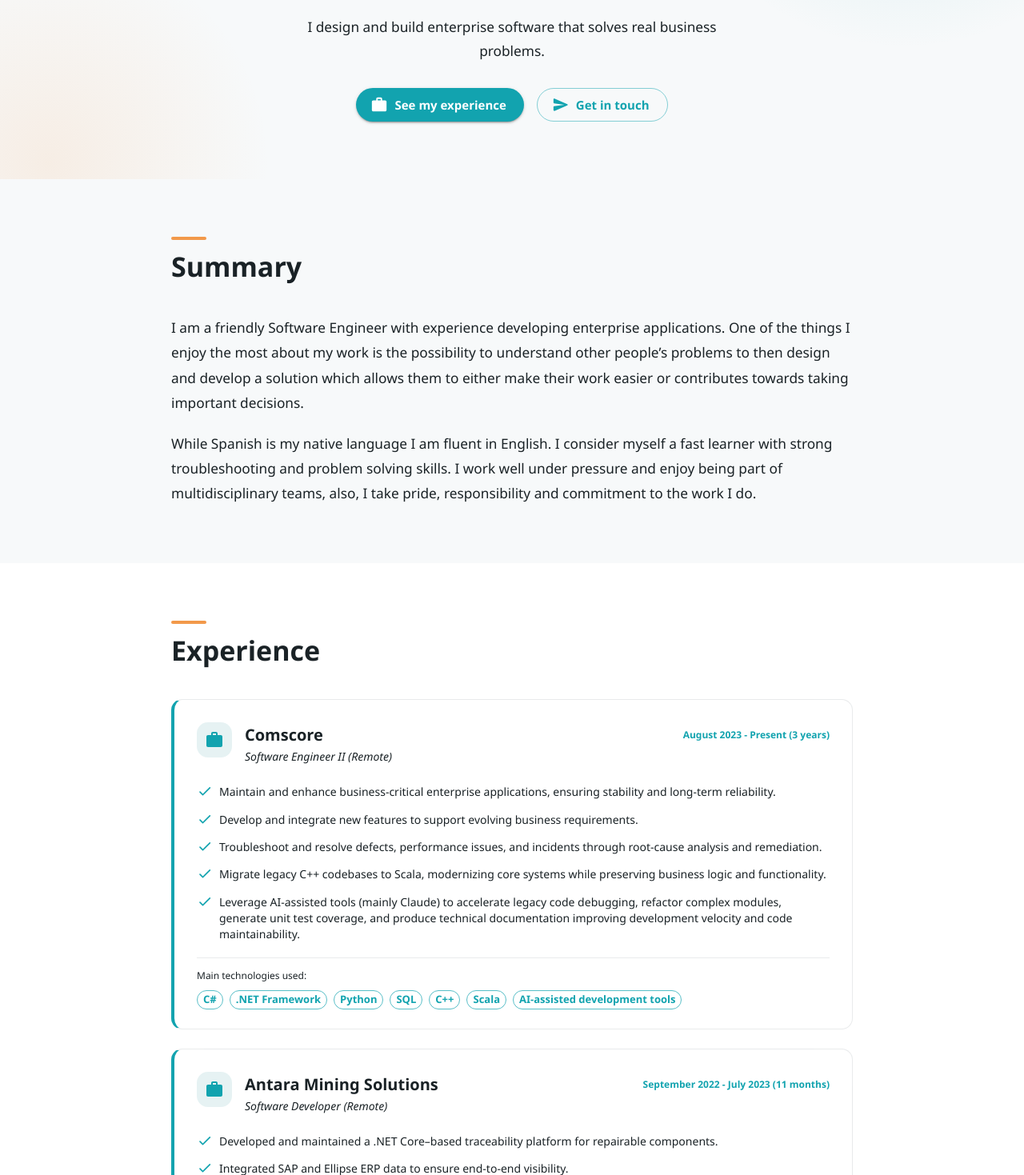
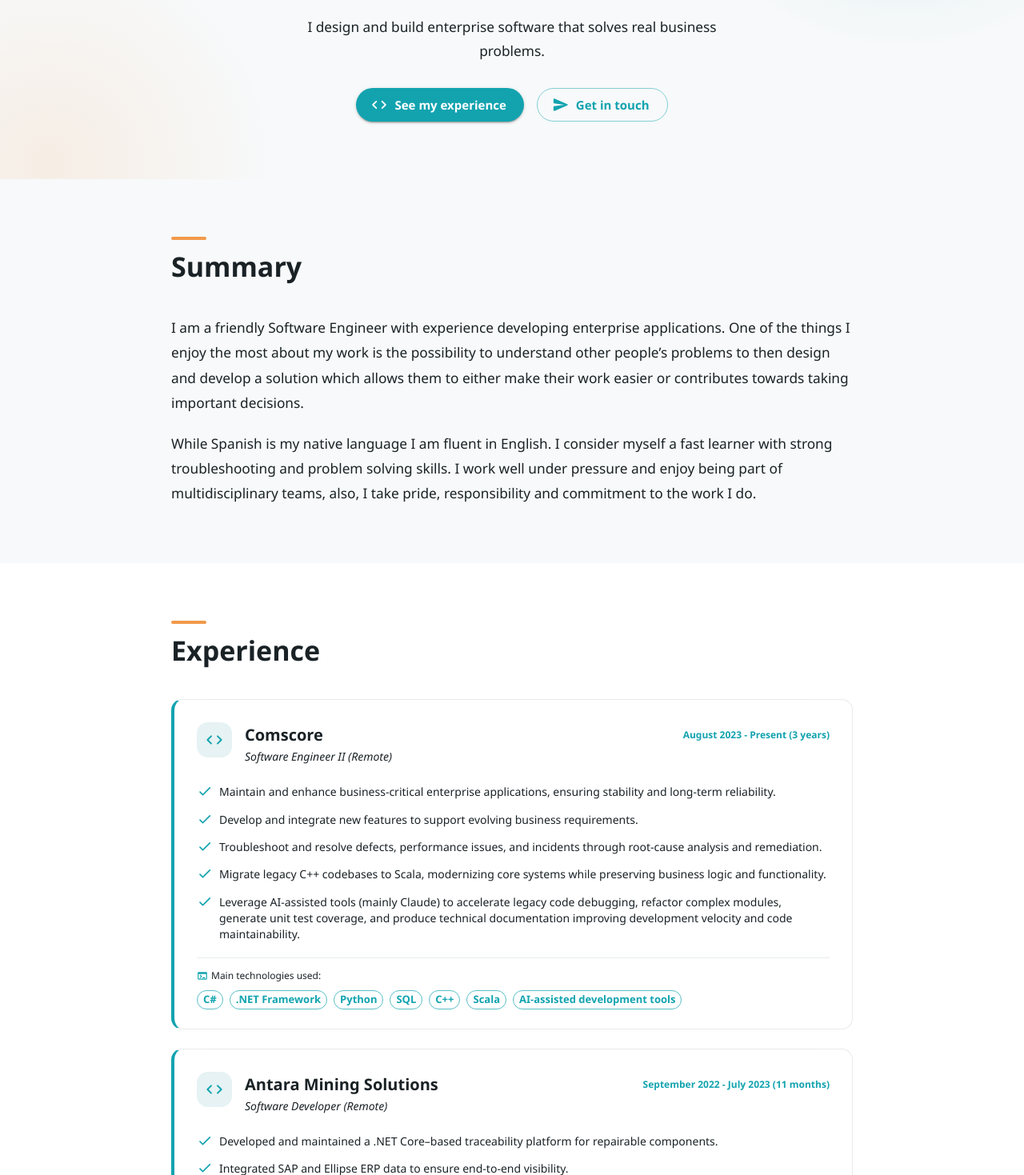
Before and after one commit to Fralkayg/cv-web, a React (Vite) app: page / in a window 1280 px wide. Shown: the part 421-1890 px from the top of the page at 80% size. Built offline with nearby package versions, Linux system fonts and the light colour scheme.

Commit message:
style: use programming-themed icons for experience and hero CTA
Swaps the generic briefcase icon for a code-bracket icon on experience
cards and the hero's "See my experience" button, and adds a terminal
icon next to the technologies-used label.

```diff
--- a/src/components/ExperienceSection.tsx
+++ b/src/components/ExperienceSection.tsx
@@ -12,7 +12,8 @@ import ListItemText from '@mui/material/ListItemText'
 import Stack from '@mui/material/Stack'
 import Typography from '@mui/material/Typography'
 import CheckRoundedIcon from '@mui/icons-material/CheckRounded'
-import WorkRoundedIcon from '@mui/icons-material/WorkRounded'
+import CodeRoundedIcon from '@mui/icons-material/CodeRounded'
+import TerminalRoundedIcon from '@mui/icons-material/TerminalRounded'
 import SectionHeading from './SectionHeading'
 import { useLanguage } from '../context/LanguageContext'
 import { formatPeriod } from '../utils/formatPeriod'
@@ -50,7 +51,7 @@ export default function ExperienceSection() {
                     variant="rounded"
                     sx={{ bgcolor: 'rgba(14,124,134,0.1)', color: 'primary.main', width: 44, height: 44 }}
                   >
-                    <WorkRoundedIcon />
+                    <CodeRoundedIcon />
                   </Avatar>
                   <Box sx={{ flexGrow: 1, minWidth: 0 }}>
                     <Stack
@@ -87,9 +88,12 @@ export default function ExperienceSection() {
 
                 <Divider sx={{ mb: 1.5 }} />
 
-                <Typography variant="caption" color="text.secondary" sx={{ display: 'block', mb: 1 }}>
-                  {t.technologiesLabel}
-                </Typography>
+                <Stack direction="row" spacing={0.5} sx={{ alignItems: 'center', mb: 1 }}>
+                  <TerminalRoundedIcon sx={{ fontSize: 14 }} color="primary" />
+                  <Typography variant="caption" color="text.secondary">
+                    {t.technologiesLabel}
+                  </Typography>
+                </Stack>
                 <Stack direction="row" spacing={1} useFlexGap sx={{ flexWrap: 'wrap' }}>
                   {parseTechnologies(job.technologies).map((tech) => (
                     <Chip key={tech} label={tech} size="small" variant="outlined" color="primary" />
--- a/src/components/Hero.tsx
+++ b/src/components/Hero.tsx
@@ -4,8 +4,8 @@ import Button from '@mui/material/Button'
 import Container from '@mui/material/Container'
 import Stack from '@mui/material/Stack'
 import Typography from '@mui/material/Typography'
+import CodeRoundedIcon from '@mui/icons-material/CodeRounded'
 import SendRoundedIcon from '@mui/icons-material/SendRounded'
-import WorkRoundedIcon from '@mui/icons-material/WorkRounded'
 import { useLanguage } from '../context/LanguageContext'
 import { heroGradient } from '../theme'
 
@@ -94,7 +94,7 @@ export default function Hero() {
           spacing={2}
           sx={{ justifyContent: 'center', alignItems: 'center' }}
         >
-          <Button variant="contained" size="large" startIcon={<WorkRoundedIcon />} href="#experience">
+          <Button variant="contained" size="large" startIcon={<CodeRoundedIcon />} href="#experience">
             {t.nav.viewExperience}
           </Button>
           <Button variant="outlined" size="large" startIcon={<SendRoundedIcon />} href="#contact">
```
